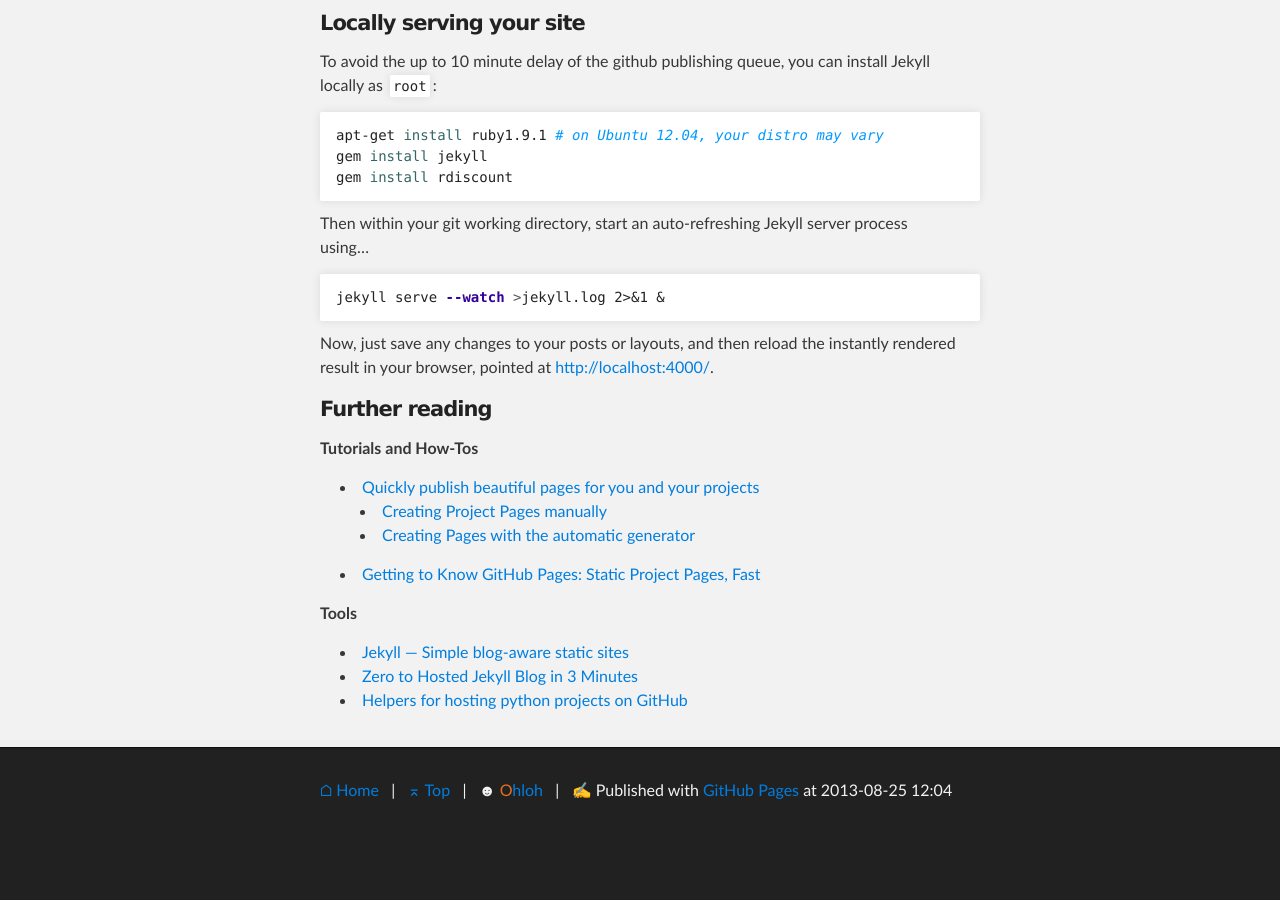
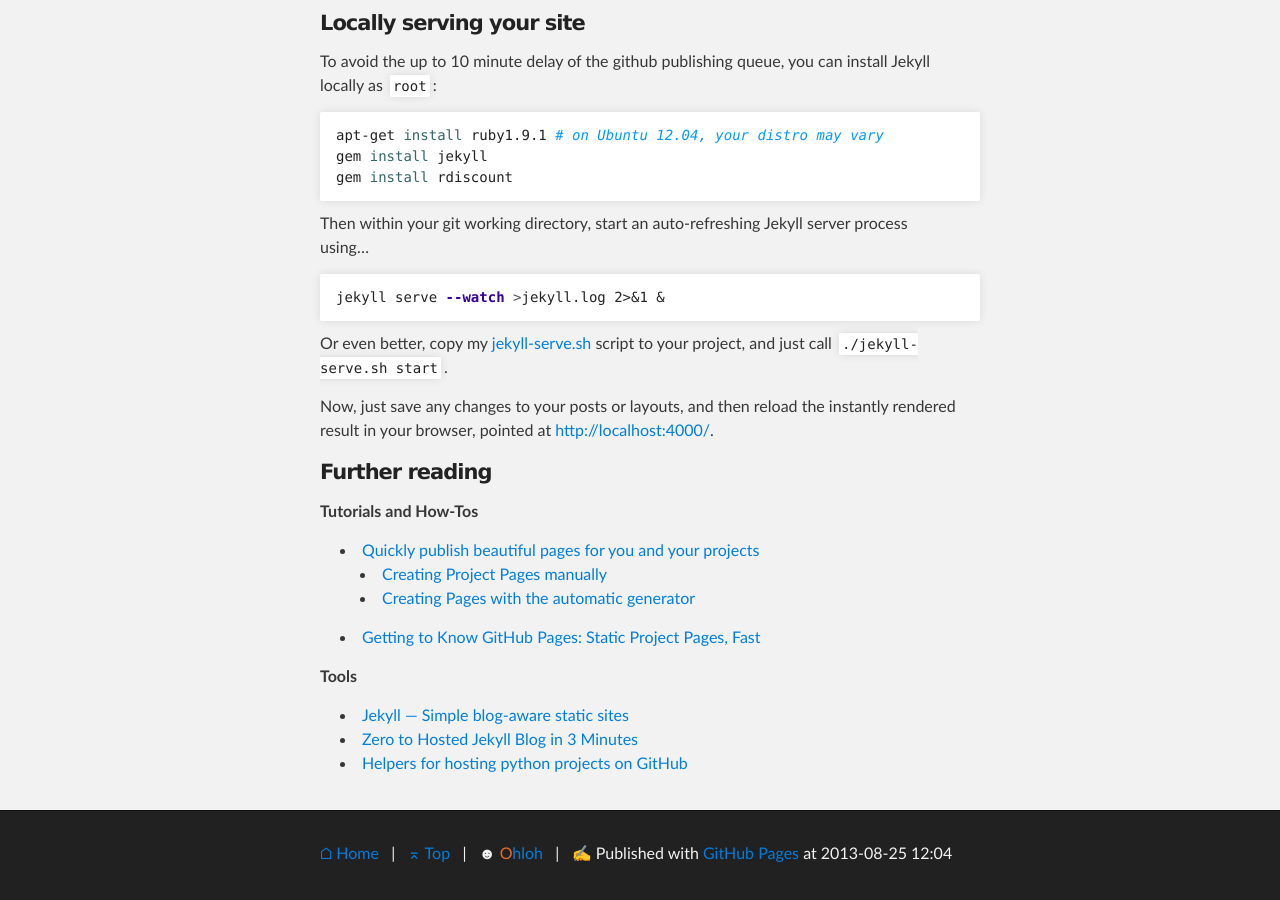
Before and after one commit to jhermann/jhermann.github.io, a Jekyll site: the page built from _posts/2013-08-17-grand-opening.md, in a window 1280 px wide and 900 px high, scrolled down 739 px. Built offline with Jekyll 4.4.1, drawn with Linux system fonts in a browser that asks for light colours; Markdown is read by kramdown in place of the engine named in the settings; before the commit the page ends 1576 px from its top, so only the background shows below that.

Commit message:
point people to jekyll-serve.sh

```diff
--- a/_posts/2013-08-17-grand-opening.md
+++ b/_posts/2013-08-17-grand-opening.md
@@ -47,6 +47,9 @@ Then within your git working directory, start an auto-refreshing Jekyll server p
 jekyll serve --watch >jekyll.log 2>&1 &
 {% endhighlight %}
 
+Or even better, copy my [jekyll-serve.sh](https://github.com/jhermann/jhermann.github.io/blob/master/jekyll-serve.sh) script
+to your project, and just call `./jekyll-serve.sh start`.
+
 Now, just save any changes to your posts or layouts, and then reload the instantly rendered result
 in your browser, pointed at [http://localhost:4000/](http://localhost:4000/).
 
```
